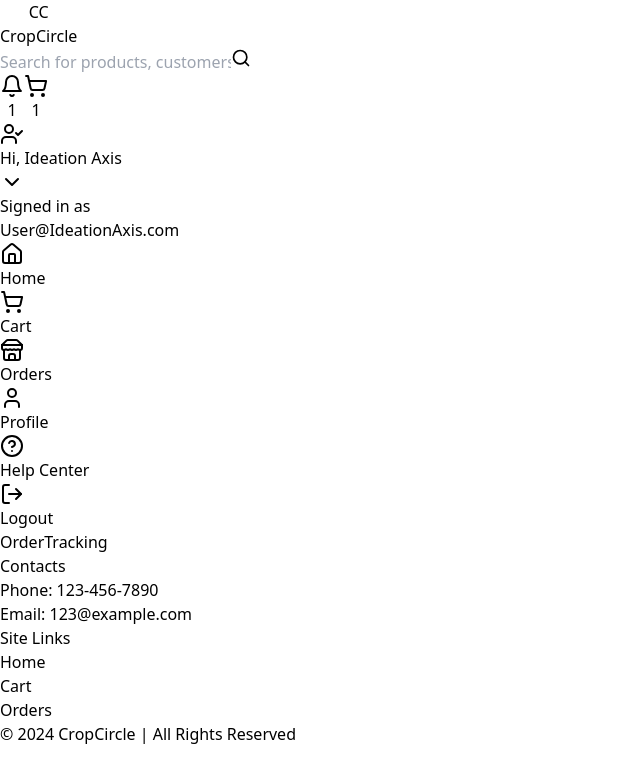
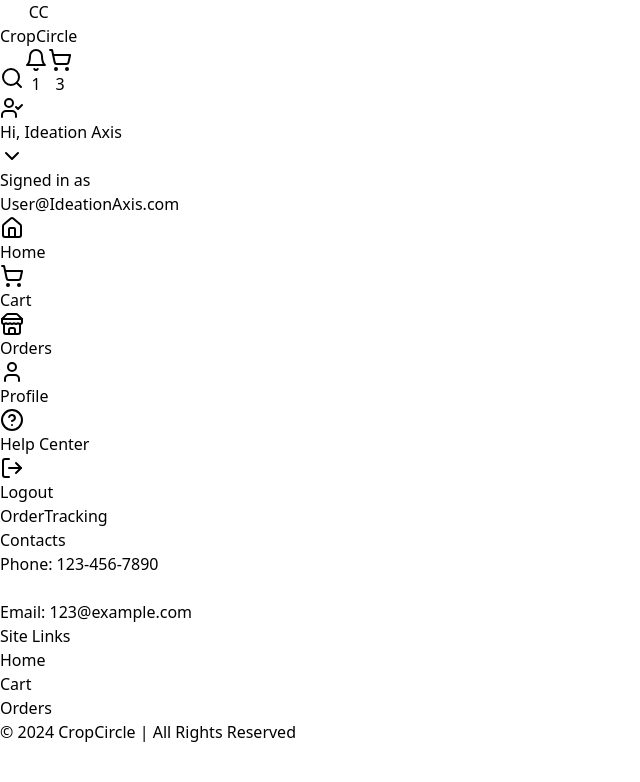
Before and after one commit to Elabs-llc/CropCircle, a React (Vite) app in the folder client/: page /customer/orders in a window 1280 px wide. Shown: the top 782 px of the page, without its empty margins (0-640 px from the left). Built offline with nearby package versions, Linux system fonts and the light colour scheme.

Commit message:
updated customer navigation bar

```diff
--- a/client/src/pages/Customer/CustomerLayout.jsx
+++ b/client/src/pages/Customer/CustomerLayout.jsx
@@ -5,7 +5,10 @@ import { Search, Bell,ChevronDown, ChevronUp,Home, User,ShoppingCart, HelpCircle
 
 const CustomerLayout = ({children}) => {
   const [isOpen, setIsOpen] = useState(false);
+  const [isSearchOpen, setIsSearchOpen] = useState(false);
   const [Notification, setNotification] = useState(1);
+  const [cartcount, setCartCount] = useState(0);
+  const [searchQuery, setSearchQuery] = useState('');
   const dropdownRef = useRef(null);
 
   useEffect(() => {
@@ -17,7 +20,14 @@ const CustomerLayout = ({children}) => {
     document.addEventListener('mousedown', handleClickOutside);
     return () => document.removeEventListener('mousedown', handleClickOutside);
     }, []);
+  useEffect(() =>{
+    const updateCartCount = () => {
+      setCartCount(3);
+    };
+    updateCartCount();
+  ``}, []);
 
+  const handleSearch = (e) => {e.preventDefault(); console.log('Searching...', searchQuery);};
   const handleNotification = () => {setNotification(prev => prev + 1)};
 
   const menuItems = [
@@ -34,29 +44,43 @@ const CustomerLayout = ({children}) => {
       <header className='bg-white border-b border-gray-200 sticky top-0 z-50'>
         <div className='w-full bg-green-200 border-b'>
           <div className='max-w-7xl mx-auto px-0 py-2'>
-            <div className='max-w-7xl max-auto sm:px-0 flex items-center justify-between'>
+            <div className='flex items-center justify-between'>
 
               {/*logo */}
               <div className='flex items-center pr-10 '>
-              < a href='Homepage'><button className='flex items-center gap-2 p-2 hover:bg-green-300 rounded-lg transition-colors' href='Homepage'>
+              < a href='homepage'><button className='flex items-center gap-2 p-2 hover:bg-green-300 rounded-lg transition-colors' href='Homepage'>
                 <div className='w-10 h-10 bg-green-100 rounded-full flex items-center justify-center'>
-                  <span className='text-green-700 text-2xl items-center'>CC</span>
+                  <span className='text-green-700 text-2xl'>CC</span>
                 </div>
                   <span className='text-xl font-semibold text-gray-700 hidden sm:block'>CropCircle</span>
                 </button></a>
               </div>
               {/*Search Bar */}
-              <div className='flex-1 max-w-3xl mx-4 ml-auto sm:w-auto'>
-                <div className='flex items-center bg-gray-50 border border-gray-300 rounded-xl p-2 w-full sm:w-auto'>
-                  <input type="text" placeholder='Search for products, customers, etc..' className='w-full bg-transparent border-none p-2 text-gray-950 text-sm focus:outline-none'/>
-                <button className="text-zinc-950 ml-1">
-                  <Search size={20}/>
-                </button>
-                </div>
-              </div>
+              {isSearchOpen &&(
+                <form onSubmit={handleSearch} className='flex-1 max-w-3xl mx-4 sm:w-auto'>
+                  <div className='flex items-center bg-gray-50 border border-gray-300 rounded-xl sm:w-auto'>
+                    <input
+                      type="text"
+                      value={searchQuery}
+                      onChange={(e) => setSearchQuery(e.target.value)}
+                      placeholder='Search for products, customers, etc..'
+                      className='ml-2 w-full bg-transparent border-none text-gray-950 text-sm focus:outline-none'
+                    />
+                  <button type='submit' className='px-8 py-2 bg-green-300 rounded-r-md hover:bg-green-400 sm:px-auto'>
+                    Search
+                  </button>
+                  </div>
+                </form>
+              )}
 
               {/*Right Section of the navigation Bar*/}
-              <div className='flex items-right gap-4 ml--7 mr-auto pr-8'>
+              <div className='flex items-right gap-4'>
+                <button
+                  onClick={() => setIsSearchOpen(!isSearchOpen)}
+                  className='p-2 hover:bg-green-300 rounded-lg transition-colors '>
+                  <Search className='w-6 h-6 text-gray-700'/>
+                </button>
+
                 <button className='relative p-2 text-gray-600 hover:bg-green-300 rounded-s-md transition-colors'>
                   <Bell className='w-5 h-5 text-gray-700' />
                   {Notification > 0 && (
@@ -65,14 +89,17 @@ const CustomerLayout = ({children}) => {
                     </span>
                   )}
                 </button>
+
                 <button className='relative p-2 text-gray-600 hover:bg-green-300 rounded-s-md transition-colors'>
-                <a href='Cartitems'><ShoppingCart className='w-5 h-5 text-gray-700' />
-                  {Notification > 0 && (
-                    <span className='absolute top-0 right-0 transform translate-x-1/3 -translate-y-1/3 bg-red-500 text-white text-xs font-bold rounded-full w-5 h-5 flex items-center justify-center'>
-                       {Notification}
-                    </span>
-                  )}</a>
+                   <a href='Cartitems'><ShoppingCart className='w-5 h-5 text-gray-700' /></a>
+                   {cartcount > 0 && (
+                      <span className='absolute top-0 right-0 transform translate-x-1/3 -translate-y-1/3 bg-red-500 text-white text-xs font-bold rounded-full w-5 h-5 flex items-center justify-center'>
+                         {cartcount}
+                      </span>
+                   )}
+
                 </button>
+
                 {/* User Menu*/}
                 <div className='relative' ref={dropdownRef}>
                   <button onClick={() => setIsOpen(!isOpen)}
@@ -133,7 +160,7 @@ const CustomerLayout = ({children}) => {
           <div className=' flex justify-between items-center w-full px-8 -mx-4'>
             <div>
               <h2 className='text-lg font-bold text-gray-800'> Contacts</h2>
-              <p className='text-gray-600'>Phone: 123-456-7890</p>
+              <p className='text-gray-600'>Phone: 123-456-7890</p><br/>
               <p className='text-gray-600'>Email: 123@example.com</p>
             </div>
             <div>
```
